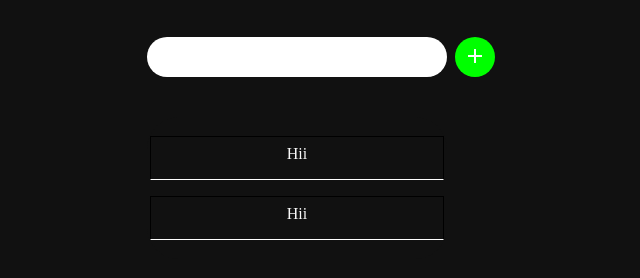
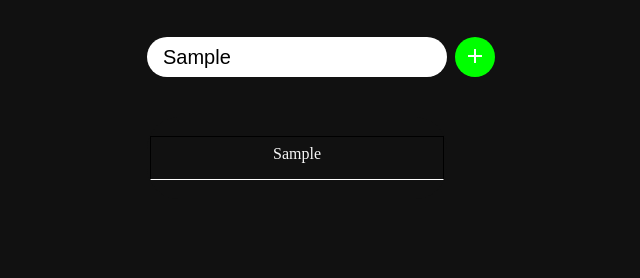
Before and after one commit to rajcaptainindia/Todo-App, a plain HTML site: page index.html in a window 1280 px wide. Both pictures are taken after typing "Sample" into the empty fields and a click on the button "add". Shown: the part 96-374 px from the top of the page, without its empty margins (315-955 px from the left). Drawn offline with Linux system fonts and the light colour scheme.

Commit message:
Fixed Data Error / Data is Displaying
Previously the data is not displayed after clicking on add button due to an error (at appendchild(), id is not mentioned)
now functionality is working fine.

```diff
--- a/index.html
+++ b/index.html
@@ -12,15 +12,14 @@
 <body>
     <h1><span class="style">TODO</span>List</h1>
     <div class="container">
-        <input class="input1" type="text" id ="input1" >
+        <input class="input1" type="text" id ="input1" maxlength="25" >
         <button class="add" id="addbtn">
             <i class="material-icons" onclick="addData()">add</i></button>
             <ul class="ulist" id="list"></ul>
     </div>
     <div class="container2">
-    <div class="data-container">
-        <p class="data">Hii</p>
-        <p class="data">Hii</p>
+    <div class="data-container" id="data-container">
+        <!-- <p class="data">Hii</p> -->
     </div>
     </div>
     <script src="script.js"></script>
--- a/script.js
+++ b/script.js
@@ -2,12 +2,13 @@ var newData = document.getElementById('input1');
 var ar =[];
 function addData(){
     ar.push(newData.value);
-    console.log(ar);
-    newData.value="";
+    console.log(ar[ar.length-1]);
     let datacontainer = document.getElementById("data-container");
-    let output = document.createElement('H1');
-    output.textContent="Rajkumar"
-    output.classList.add('data');
+    let output = document.createElement('p');
+   // output.textContent=ar[0];
+    output.textContent=ar[ar.length-1];
+   output.classList.add('data');
     datacontainer.appendChild(output);
-
+    newData.textContent="";
+        //newData.value="";
 };
```
